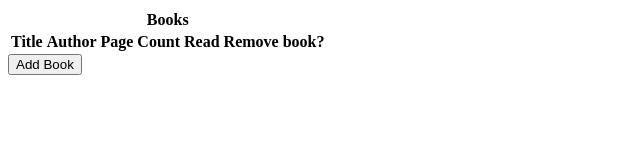
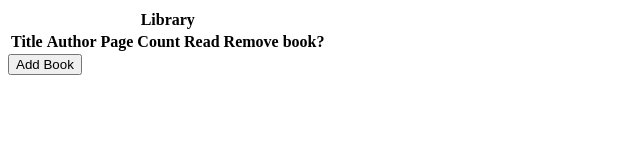
Before and after one commit to LontraSoft/odin-books, a plain HTML site: page index.html in a window 1280 px wide. Shown: the full height of the page, 0-640 px from the left. Drawn offline with Linux system fonts and the light colour scheme.

Commit message:
Change text at top of table from books to library

```diff
--- a/index.html
+++ b/index.html
@@ -10,7 +10,7 @@
     <table id="library">
       <thead>
 	<tr>
-	  <th colspan="6">Books</th>
+	  <th colspan="6">Library</th>
 	</tr>
 	<tr>
 	  <th>Title</th>
```
